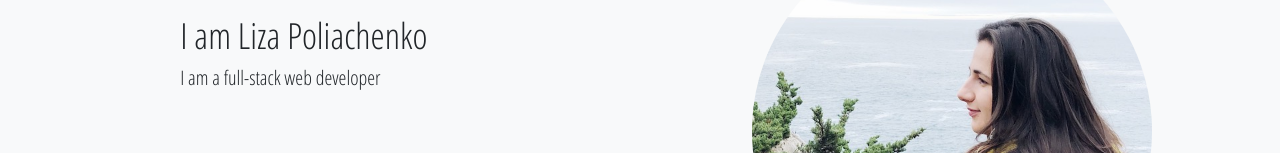
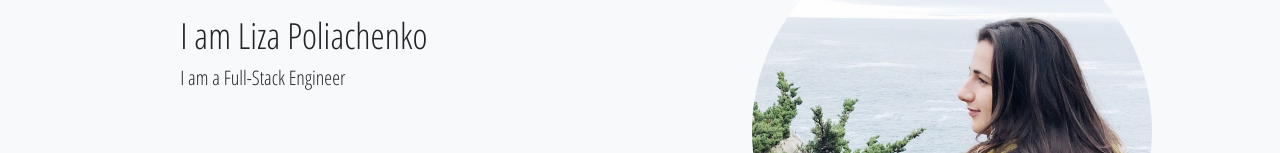
Before and after one commit to liza-p/react-portfolio, a React (Create React App) app: page / in a window 1280 px wide. Shown: the part 139-292 px from the top of the page. Built offline with nearby package versions, Linux system fonts and the light colour scheme.

Commit message:
about me fixes

```diff
--- a/src/components/Jumbotron/index.js
+++ b/src/components/Jumbotron/index.js
@@ -38,7 +38,7 @@ function Jumbotron({ page }) {
           <div className="greeting pt-4 ml-auto mr-auto">
             <div><b>Hello!</b></div>
             <div>I am Liza Poliachenko</div>
-            <div style={{fontSize: '20px'}}>I am a full-stack web developer</div>
+            <div style={{fontSize: '20px'}}>I am a Full-Stack Engineer</div>
           </div>
         </div>
         <div className="col-6"><img className="avatar" src="img/avatar.jpg" /></div>
```
